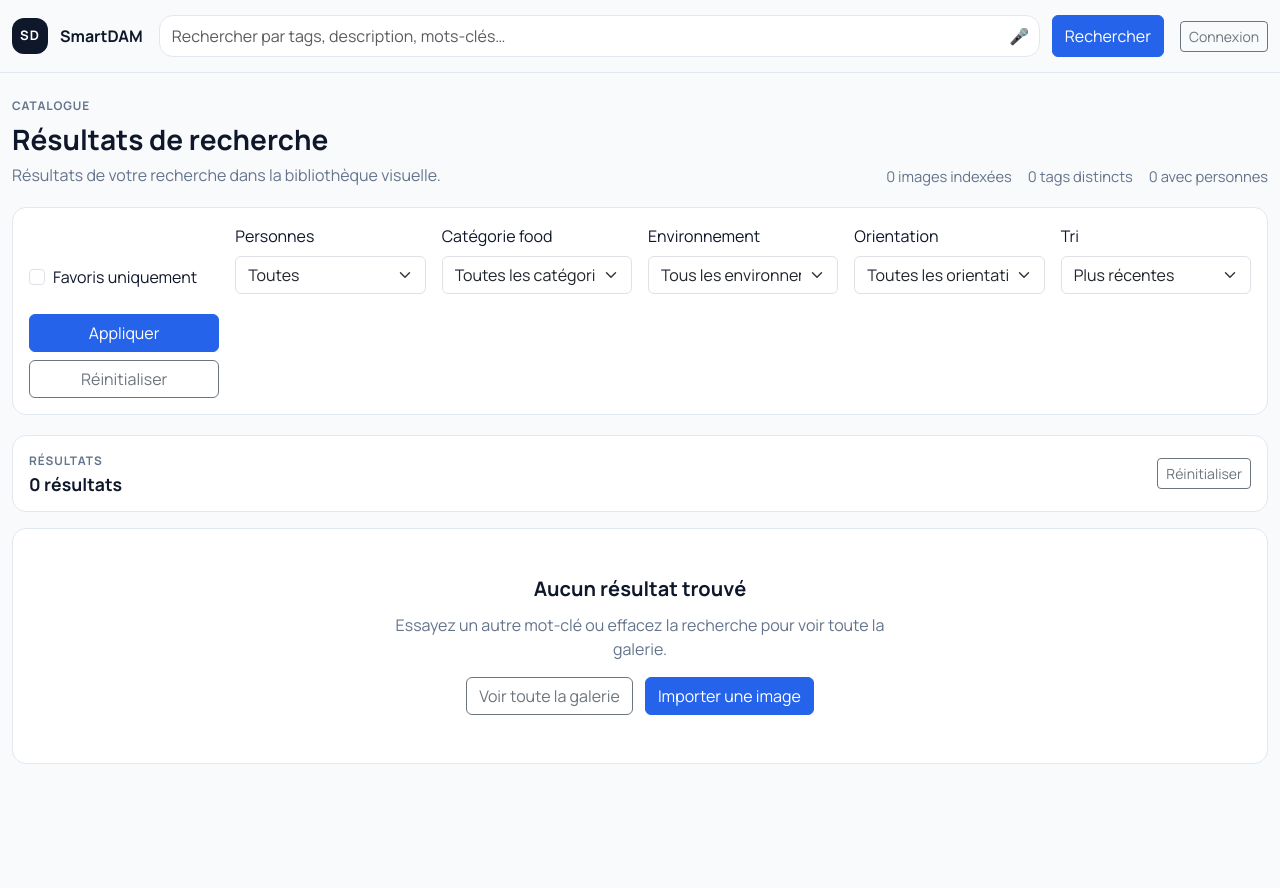
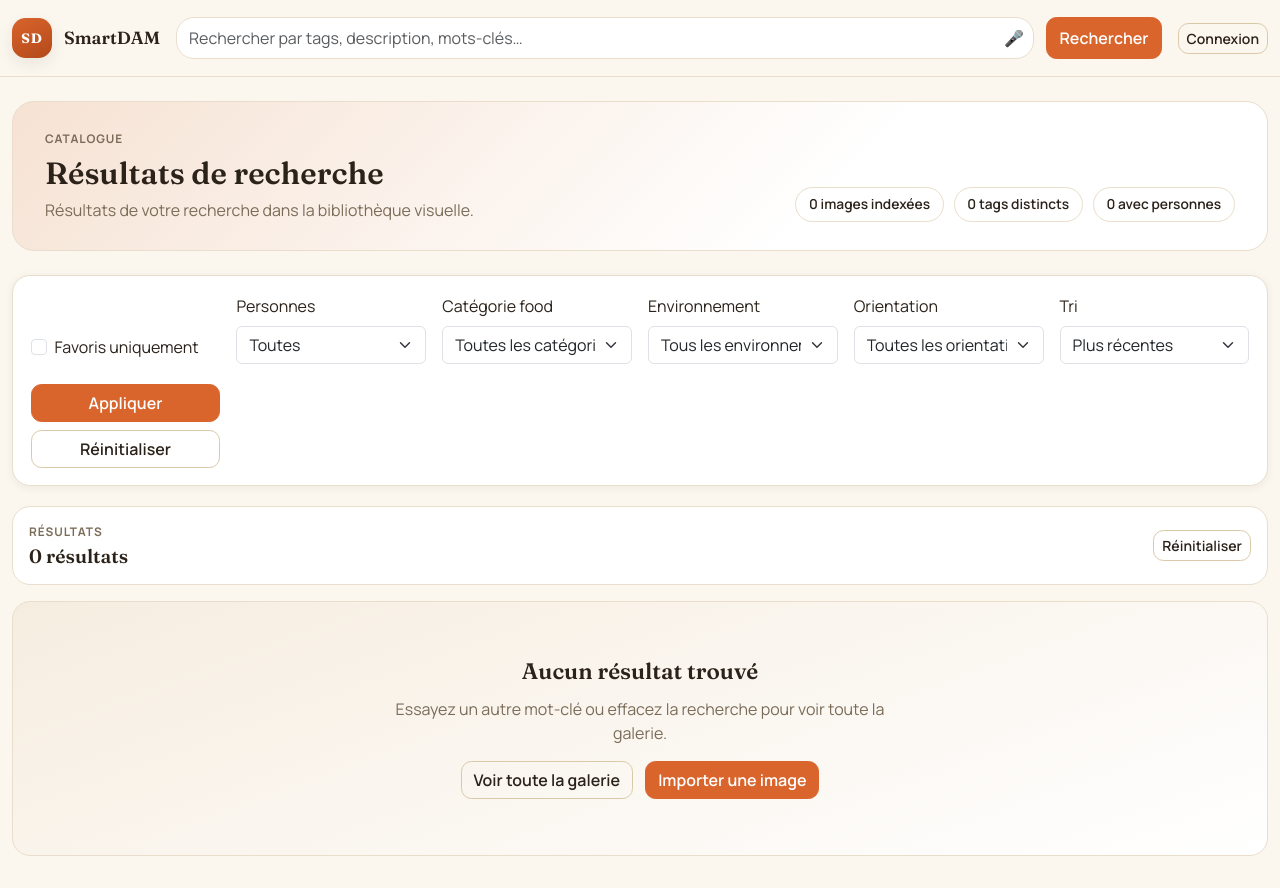
Before and after one commit to LMouhssine/SmartDAM, a Flask app: page /search in a window 1280 px wide. Before the commit the page ends 764 px from the top, so only its background shows below. Run offline with Flask 3, Linux system fonts and the light colour scheme; some libraries are stand-ins or nearby versions.

Commit message:
feat(ui): full visual redesign — warm food-tech graphic charter
New design system, kept on Bootstrap 5 + vanilla JS as-is (no build step,
no markup restructuring that would risk breaking existing JS hooks — every
class/ID referenced by app.js or the templates is preserved):

- Color palette moved from cool slate/blue to a warm food-tech charter:
  cream background, terracotta accent, olive secondary, warm neutrals, and
  a recolored 6-hue tag palette.
- Typography: added "Fraunces" (display serif) for headings/titles/brand,
  paired with the existing "Manrope" for body/UI text.
- More visual depth: card hover lift + image zoom, warmer shadows, a
  gradient hero treatment on the page intro, richer stat pills, warmer
  focus rings and highlight color.
- Re-pointed Bootstrap's own --bs-primary/--bs-primary-rgb at the new
  accent so native Bootstrap utilities (spinners, checkboxes, focus states)
  match automatically instead of showing the old Bootstrap blue.

No dark mode (single polished theme, by explicit choice). No new npm/build
tooling — same CDN-based Bootstrap + one additional Google Fonts family.

```diff
--- a/static/css/style.css
+++ b/static/css/style.css
@@ -1,23 +1,39 @@
 :root {
-    --app-bg: #f8fafc;
+    /* Re-point Bootstrap's own "primary" color variables at the accent so
+       native Bootstrap utilities (.text-primary, .btn-primary, form-check
+       checked states, focus rings) match the redesign without having to
+       override every Bootstrap component individually. */
+    --bs-primary: #d9642c;
+    --bs-primary-rgb: 217, 100, 44;
+
+    /* Warm food-tech palette */
+    --app-bg: #fbf6ee;
     --app-surface: #ffffff;
-    --app-surface-muted: #f8fafc;
-    --app-border: #e2e8f0;
-    --app-border-strong: #cbd5e1;
-    --app-text: #0f172a;
-    --app-text-muted: #64748b;
-    --app-accent: #2563eb;
-    --app-accent-hover: #1d4ed8;
-    --app-radius: 14px;
-    --app-radius-sm: 10px;
-    --app-shadow-soft: 0 1px 2px rgba(15, 23, 42, 0.04);
-    /* Tag color palette */
-    --tag-c0-bg: #eff6ff; --tag-c0-border: #93c5fd; --tag-c0-text: #1d4ed8;
-    --tag-c1-bg: #f0fdf4; --tag-c1-border: #86efac; --tag-c1-text: #15803d;
-    --tag-c2-bg: #fdf4ff; --tag-c2-border: #d8b4fe; --tag-c2-text: #7e22ce;
-    --tag-c3-bg: #fff7ed; --tag-c3-border: #fdba74; --tag-c3-text: #c2410c;
-    --tag-c4-bg: #fef2f2; --tag-c4-border: #fca5a5; --tag-c4-text: #b91c1c;
-    --tag-c5-bg: #f0f9ff; --tag-c5-border: #7dd3fc; --tag-c5-text: #0369a1;
+    --app-surface-muted: #f6ede0;
+    --app-border: #e9decb;
+    --app-border-strong: #d9c9a8;
+    --app-text: #2b221a;
+    --app-text-muted: #7a6c58;
+    --app-accent: #d9642c;
+    --app-accent-hover: #bd5120;
+    --app-accent-soft: #f6e2d3;
+    --app-secondary: #6b7b4c;
+    --app-secondary-soft: #e8eedc;
+    --app-favorite: #e3a33b;
+    --app-radius: 18px;
+    --app-radius-sm: 12px;
+    --app-shadow-soft: 0 2px 10px rgba(43, 34, 26, 0.06);
+    --app-shadow-card: 0 14px 28px rgba(43, 34, 26, 0.1);
+    --app-shadow-lift: 0 6px 16px rgba(43, 34, 26, 0.08);
+    --font-display: "Fraunces", "Manrope", serif;
+    --font-body: "Manrope", sans-serif;
+    /* Tag color palette — warm hues */
+    --tag-c0-bg: #fbeae0; --tag-c0-border: #e7a780; --tag-c0-text: #b04e1d;
+    --tag-c1-bg: #eef1df; --tag-c1-border: #b7c48f; --tag-c1-text: #4f6027;
+    --tag-c2-bg: #fbf0d6; --tag-c2-border: #e5c066; --tag-c2-text: #8c6a0a;
+    --tag-c3-bg: #f8e4e4; --tag-c3-border: #e0a3a3; --tag-c3-text: #a34141;
+    --tag-c4-bg: #e6efe4; --tag-c4-border: #a6c79c; --tag-c4-text: #3d6234;
+    --tag-c5-bg: #f0e6d6; --tag-c5-border: #cbae84; --tag-c5-text: #6b4a23;
 }
 
 *,
@@ -42,7 +58,8 @@ a {
     position: sticky;
     top: 0;
     z-index: 1030;
-    background: rgba(248, 250, 252, 0.96);
+    background: rgba(251, 246, 238, 0.92);
+    backdrop-filter: blur(6px);
     border-bottom: 1px solid var(--app-border);
 }
 
@@ -55,7 +72,7 @@ a {
     grid-template-columns: auto minmax(0, 1fr) auto;
     gap: 1rem;
     align-items: center;
-    min-height: 72px;
+    min-height: 76px;
     padding-block: 0.75rem;
 }
 
@@ -70,17 +87,21 @@ a {
 .brand-mark {
     display: inline-grid;
     place-items: center;
-    width: 2.25rem;
-    height: 2.25rem;
-    border-radius: 0.75rem;
-    background: var(--app-text);
+    width: 2.5rem;
+    height: 2.5rem;
+    border-radius: 0.85rem;
+    background: linear-gradient(155deg, var(--app-accent), #b3491a);
     color: #fff;
-    font-size: 0.82rem;
-    letter-spacing: 0.08em;
+    font-family: var(--font-display);
+    font-size: 0.85rem;
+    letter-spacing: 0.06em;
+    box-shadow: var(--app-shadow-lift);
 }
 
 .brand-title {
-    font-size: 1rem;
+    font-family: var(--font-display);
+    font-size: 1.1rem;
+    font-weight: 600;
     color: var(--app-text);
 }
 
@@ -183,9 +204,17 @@ a {
 
 .topbar-search .form-control:focus,
 .btn:focus-visible,
-.btn-close:focus-visible {
+.btn-close:focus-visible,
+.form-control:focus,
+.form-select:focus {
     border-color: var(--app-accent);
-    box-shadow: 0 0 0 0.2rem rgba(37, 99, 235, 0.14);
+    box-shadow: 0 0 0 0.2rem rgba(217, 100, 44, 0.16);
+}
+
+.btn {
+    border-radius: 0.65rem;
+    font-weight: 600;
+    transition: transform 0.12s ease, box-shadow 0.12s ease, background 0.12s ease, border-color 0.12s ease;
 }
 
 .btn-primary {
@@ -197,6 +226,23 @@ a {
 .btn-primary:focus {
     background: var(--app-accent-hover);
     border-color: var(--app-accent-hover);
+}
+
+.btn-primary:not(:disabled):hover {
+    transform: translateY(-1px);
+    box-shadow: var(--app-shadow-lift);
+}
+
+.btn-outline-secondary {
+    border-color: var(--app-border-strong);
+    color: var(--app-text);
+}
+
+.btn-outline-secondary:hover,
+.btn-outline-secondary:focus {
+    background: var(--app-surface-muted);
+    border-color: var(--app-border-strong);
+    color: var(--app-text);
 }
 
 .topbar__upload {
@@ -222,24 +268,34 @@ a {
 }
 
 .alert-success {
-    border-color: rgba(22, 163, 74, 0.22);
+    background: #eef3e4;
+    border-color: rgba(107, 123, 76, 0.28);
+    color: #3f4d2b;
 }
 
 .alert-danger {
-    border-color: rgba(220, 38, 38, 0.22);
+    background: #f9e8e3;
+    border-color: rgba(194, 59, 31, 0.24);
+    color: #7d2c17;
 }
 
 .alert-warning,
 .alert-info {
-    border-color: rgba(217, 119, 6, 0.22);
+    background: #fbf0d6;
+    border-color: rgba(217, 100, 44, 0.2);
+    color: #6b4f13;
 }
 
 .page-intro {
     display: flex;
     align-items: flex-end;
     justify-content: space-between;
-    gap: 1rem;
-    margin-bottom: 1.25rem;
+    gap: 1.5rem;
+    margin-bottom: 1.5rem;
+    padding: 1.75rem 2rem;
+    border-radius: calc(var(--app-radius) + 4px);
+    background: linear-gradient(135deg, var(--app-accent-soft) 0%, var(--app-surface) 65%);
+    border: 1px solid var(--app-border);
 }
 
 .section-label {
@@ -252,9 +308,10 @@ a {
 
 .page-title {
     margin: 0 0 0.5rem;
-    font-size: clamp(1.75rem, 2vw, 2.25rem);
-    font-weight: 700;
-    line-height: 1.15;
+    font-family: var(--font-display);
+    font-size: clamp(1.9rem, 2.4vw, 2.5rem);
+    font-weight: 600;
+    line-height: 1.12;
 }
 
 .page-copy,
@@ -277,11 +334,26 @@ a {
 .tag-row {
     display: flex;
     flex-wrap: wrap;
-    gap: 0.5rem 1rem;
+    gap: 0.5rem 0.6rem;
     align-items: center;
 }
 
-.page-meta,
+.page-meta {
+    font-size: 0.86rem;
+}
+
+.page-meta span {
+    display: inline-flex;
+    align-items: center;
+    padding: 0.4rem 0.8rem;
+    border-radius: 999px;
+    background: var(--app-surface);
+    border: 1px solid var(--app-border);
+    color: var(--app-text);
+    font-weight: 600;
+    white-space: nowrap;
+}
+
 .results-summary__meta,
 .gallery-card__meta {
     color: var(--app-text-muted);
@@ -298,8 +370,9 @@ a {
 }
 
 .results-summary__title {
-    font-size: 1.1rem;
-    font-weight: 700;
+    font-family: var(--font-display);
+    font-size: 1.2rem;
+    font-weight: 600;
 }
 
 .tag-badge {
@@ -353,10 +427,11 @@ a {
 }
 
 .filter-form {
-    padding: 1rem;
+    padding: 1.1rem;
     border: 1px solid var(--app-border);
     border-radius: var(--app-radius);
     background: var(--app-surface);
+    box-shadow: var(--app-shadow-soft);
 }
 
 .filter-form__actions {
@@ -575,14 +668,16 @@ mark.search-highlight {
 }
 
 .empty-state {
-    padding: 3rem 1.5rem;
+    padding: 3.5rem 1.5rem;
     text-align: center;
+    background: linear-gradient(160deg, var(--app-surface-muted), var(--app-surface));
 }
 
 .empty-state__title {
     margin-bottom: 0.75rem;
-    font-size: 1.25rem;
-    font-weight: 700;
+    font-family: var(--font-display);
+    font-size: 1.4rem;
+    font-weight: 600;
 }
 
 .empty-state__copy {
--- a/templates/base.html
+++ b/templates/base.html
@@ -7,7 +7,7 @@
     <title>{% block title %}SmartDAM{% endblock %}</title>
     <link rel="preconnect" href="https://fonts.googleapis.com">
     <link rel="preconnect" href="https://fonts.gstatic.com" crossorigin>
-    <link href="https://fonts.googleapis.com/css2?family=Manrope:wght@400;500;600;700;800&display=swap" rel="stylesheet">
+    <link href="https://fonts.googleapis.com/css2?family=Manrope:wght@400;500;600;700;800&family=Fraunces:opsz,wght@9..144,500;9..144,600;9..144,700&display=swap" rel="stylesheet">
     <link href="https://cdn.jsdelivr.net/npm/bootstrap@5.3.3/dist/css/bootstrap.min.css" rel="stylesheet" integrity="sha384-QWTKZyjpPEjISv5WaRU9OFeRpok6YctnYmDr5pNlyT2bRjXh0JMhjY6hW+ALEwIH" crossorigin="anonymous">
     <link rel="stylesheet" href="{{ url_for('static', filename='css/style.css') }}">
 </head>
```
Also changed, not shown: other parts of static/css/style.css (+72 -27 lines).
